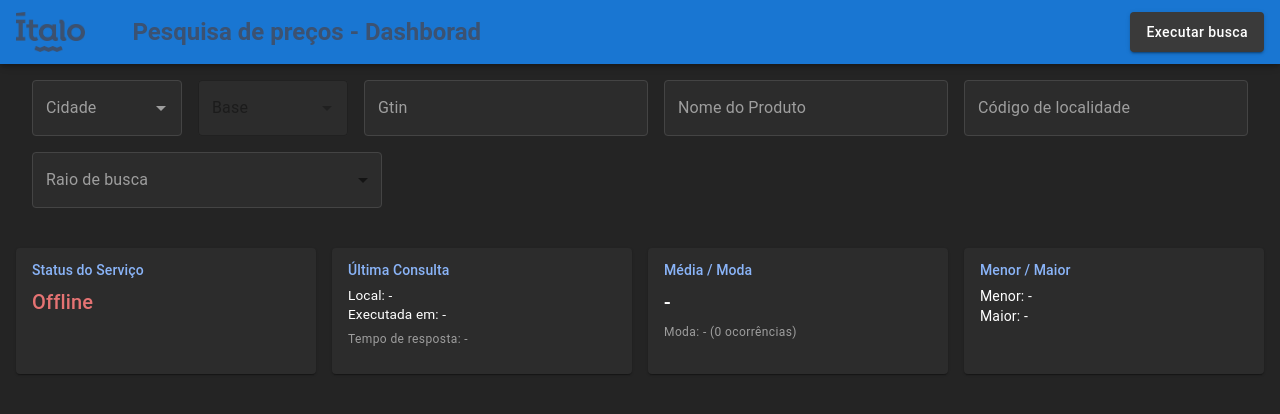
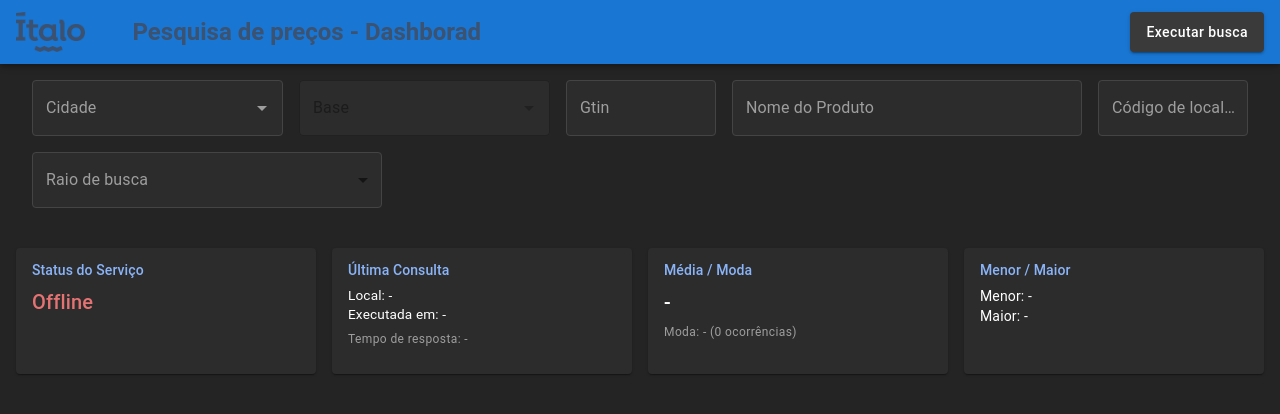
Before and after one commit to Grupo-Italo/Menor-Preco, a React (Vite) app: page / in a window 1280 px wide. Shown: the top 414 px of the page. Built offline with nearby package versions, Linux system fonts and the light colour scheme; no server answers.

Commit message:
ajuste de layout

```diff
--- a/src/components/Listing.jsx
+++ b/src/components/Listing.jsx
@@ -10,7 +10,7 @@ export function Listing({ data }) {
     const rows = data.produtos.map((item) => ({
         id: item.id,
         loja: item.estabelecimento.nm_emp,
-        preco: item.valor,
+        preco: `R$ ${item.valor}`,
         endereco: `${item.estabelecimento.nm_logr}, ${item.estabelecimento.nr_logr} - ${item.estabelecimento.bairro}`,
         distancia: `${item.distkm}km`,
         tempo: item.tempo ? `${item.tempo}` : '-',
@@ -27,7 +27,7 @@ export function Listing({ data }) {
     ];
 
     return (
-        <Box sx={{ height: 500, width: '100%', mt: 2 }}>
+        <Box sx={{ height: 'calc(100vh - 360px)', minHeight: 300, width: '100%', mt: 2, overflow: 'auto' }}>
             <DataGrid
                 rows={rows}
                 columns={columns}
--- a/src/components/Search.jsx
+++ b/src/components/Search.jsx
@@ -1,10 +1,10 @@
 import TextField from '@mui/material/TextField';
 import Autocomplete from '@mui/material/Autocomplete';
 import MenuItem from '@mui/material/MenuItem';
-import { Box, Snackbar, Alert } from '@mui/material';
+import { Box, Snackbar, Alert, Backdrop, CircularProgress } from '@mui/material';
 import { useState, useEffect } from 'react';
 import { useApi } from '../hooks/useApi';
-import { inputStyles, autocompleteStyles, readOnlyInputStyles } from '../styles/inputStyles';
+import { inputStyles, autocompleteStyles, readOnlyInputStyles, largeInputStyles, smallInputStyles, loadingStyles } from '../styles/inputStyles';
 
 export function Search({ onDataFetched }) {
     const [selectedCidade, setSelectedCidade] = useState(null);
@@ -114,6 +114,10 @@ export function Search({ onDataFetched }) {
     }, [selectedCidade, selectedBase, gtin, termoProduto, codigoLocalidade]);
 
     return (
+        <>
+            <Backdrop open={isLoading} sx={loadingStyles}>
+                <CircularProgress color="inherit" />
+            </Backdrop>
             <Box sx={{
                 display: 'flex',
                 gap: 2,
@@ -126,7 +130,6 @@ export function Search({ onDataFetched }) {
                     maxWidth: '350px'
                 }
             }}>
-            {isLoading && <Box sx={{ width: '100%', color: 'white' }}>Carregando...</Box>}
                 {error && <Box sx={{ width: '100%', color: 'red' }}>Erro ao buscar dados. Tente novamente.</Box>}
 
             <Autocomplete
@@ -137,7 +140,7 @@ export function Search({ onDataFetched }) {
                 isOptionEqualToValue={(option, value) => option.cidade === value.cidade}
                 onOpen={() => setOpenAutocomplete(true)}
                 onClose={() => setOpenAutocomplete(false)}
-                sx={autocompleteStyles}
+                sx={largeInputStyles}
                 value={selectedCidade}
                 onChange={handleCidadeChange}
                 renderInput={(params) => <TextField {...params} label="Cidade" />}
@@ -150,7 +153,7 @@ export function Search({ onDataFetched }) {
                 loading={loadingBases}
                 getOptionLabel={(option) => option.nome || ''}
                 isOptionEqualToValue={(option, value) => option.geohash === value.geohash}
-                sx={autocompleteStyles}
+                sx={largeInputStyles}
                 value={selectedBase}
                 onChange={handleBaseChange}
                 renderInput={(params) => <TextField {...params} label="Base" />}
@@ -162,7 +165,7 @@ export function Search({ onDataFetched }) {
                 value={gtin}
                 onChange={handleGtinChange}
                 disabled={!!termoProduto}
-                sx={inputStyles}
+                sx={smallInputStyles}
             />
 
             <TextField
@@ -179,7 +182,7 @@ export function Search({ onDataFetched }) {
                 variant="outlined"
                 value={codigoLocalidade}
                 InputProps={{ readOnly: true }}
-                sx={readOnlyInputStyles}
+                sx={{ ...smallInputStyles, ...readOnlyInputStyles }}
             />
 
             <TextField
@@ -207,5 +210,6 @@ export function Search({ onDataFetched }) {
                 </Alert>
             </Snackbar>
         </Box>
+        </>
     );
 }
--- a/src/styles/inputStyles.js
+++ b/src/styles/inputStyles.js
@@ -41,3 +41,34 @@ export const readOnlyInputStyles = {
         color: '#9e9e9e',
     }
 };
+
+export const largeInputStyles = {
+    ...autocompleteStyles,
+    minWidth: '250px',
+    maxWidth: '500px',
+    flex: '1.5 1 auto'
+};
+
+export const smallInputStyles = {
+    ...inputStyles,
+    minWidth: '100px',
+    maxWidth: '150px',
+    flex: '0.6 1 auto'
+};
+
+export const loadingStyles = {
+    position: 'fixed',
+    inset: 0,
+    width: '100vw',
+    height: '100vh',
+    zIndex: 1400,
+    backgroundColor: 'rgba(0,0,0,0.55)',
+    color: '#fff',
+    display: 'flex',
+    flexDirection: 'column',
+    alignItems: 'center',
+    justifyContent: 'center',
+    '& .MuiCircularProgress-root': {
+        color: '#8ab4f8'
+    }
+};
```
Lines whose indentation alone changed are shown as unchanged.
